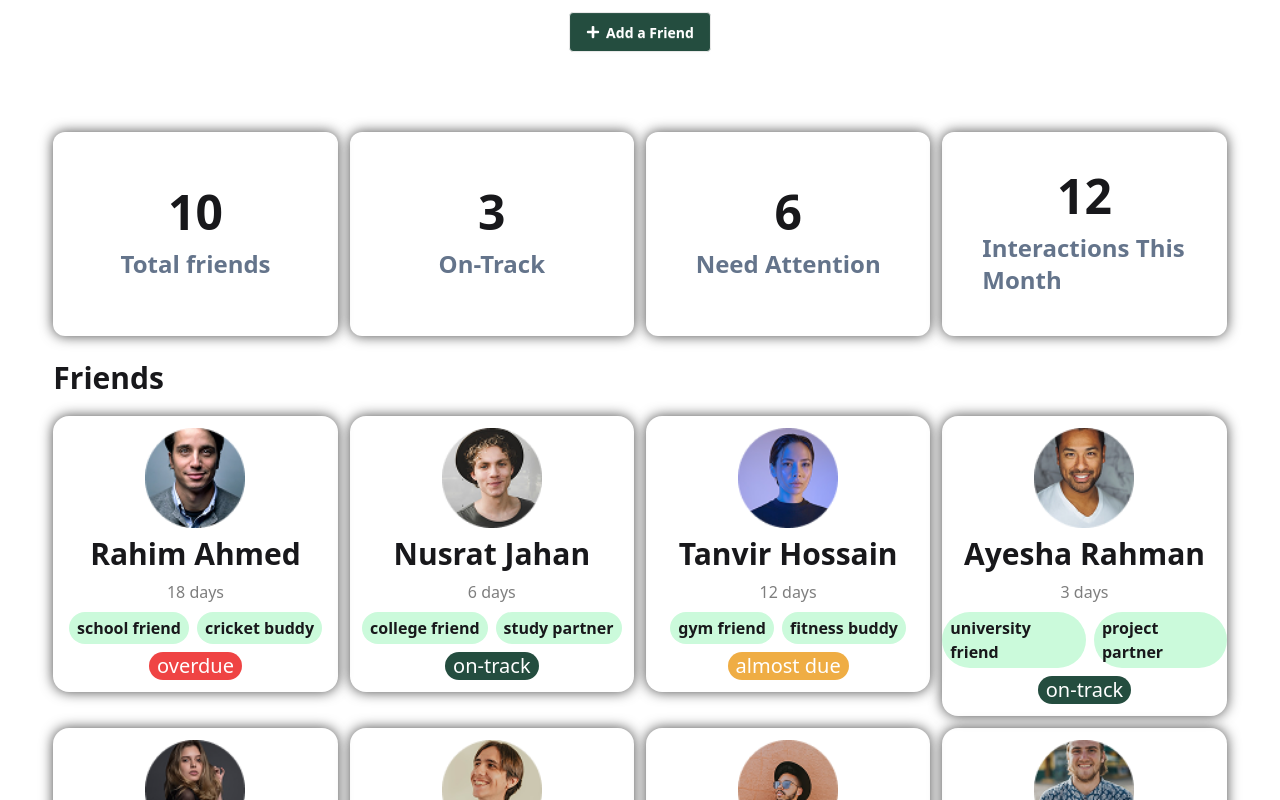
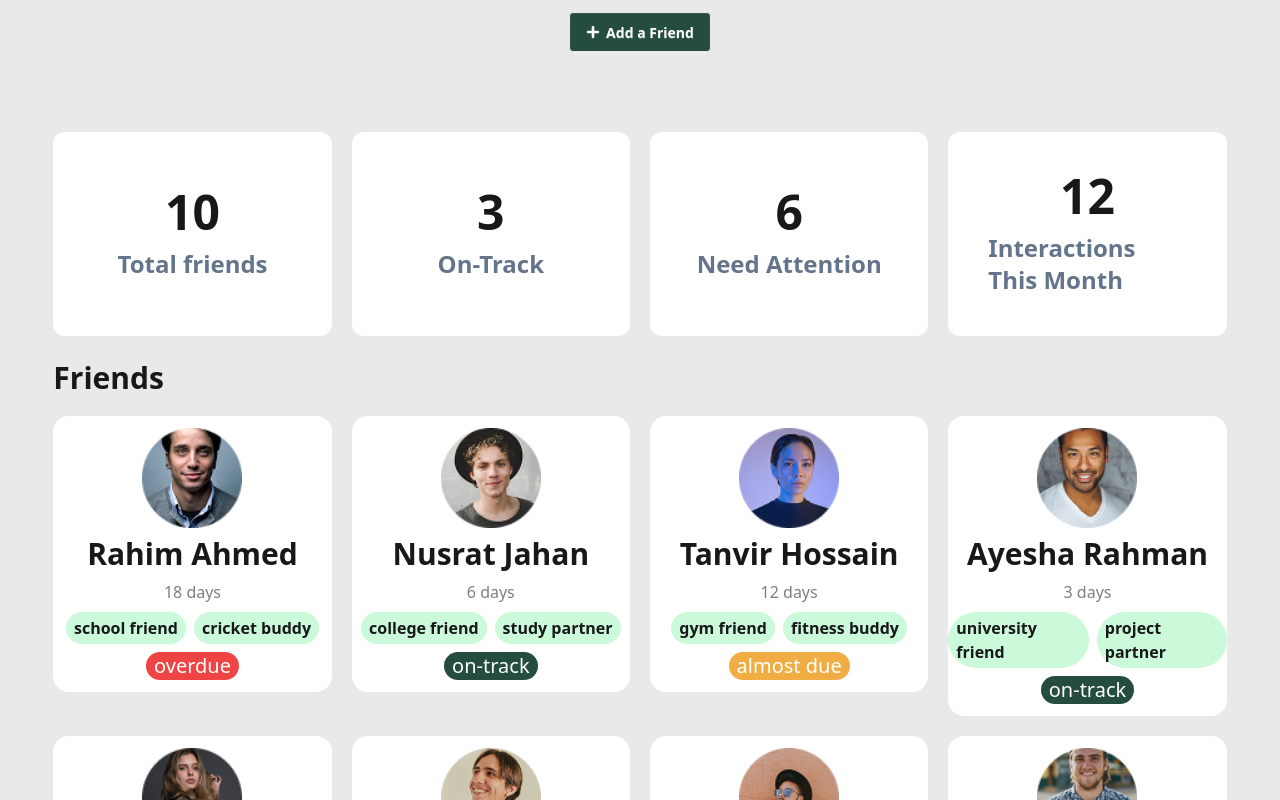
Before and after one commit to sheikhmhummadhasan/PH-Assinment-7, a Next.js app: page / in a window 1280 px wide. Shown: the part 280-1080 px from the top of the page. Built offline with nearby package versions, Linux system fonts and the light colour scheme.

Commit message:
Make is more looking preumim with background color

```diff
--- a/src/Compnent/Friends.jsx
+++ b/src/Compnent/Friends.jsx
@@ -32,20 +32,20 @@ const Friends = () => {
     // console.log(frd)
     return (
         <div>
-            <div className="grid grid-cols-1 md:grid-cols-2  lg:grid-cols-4 gap-3 mb-6 w-11/12 mx-auto">
-                <div className="p-10 flex flex-col items-center justify-center gap-3 box rounded-xl">
+            <div className="grid grid-cols-1 md:grid-cols-2  lg:grid-cols-4 gap-5 mb-6 w-11/12 mx-auto">
+                <div className="p-10 flex flex-col items-center justify-center gap-3 bg-[#fff] rounded-xl">
                     <p className='text-5xl font-semibold'>10</p>
                     <p className='text-2xl font-semibold text-[#64748B] '>Total friends</p>
                 </div>
-                <div className="p-10 flex flex-col items-center justify-center gap-3 box rounded-xl">
+                <div className="p-10 flex flex-col items-center justify-center gap-3 bg-[#fff] rounded-xl">
                     <p className='text-5xl font-semibold'>3</p>
                     <p className='text-2xl font-semibold text-[#64748B] '>On-Track</p>
                 </div>
-                <div className="p-10 flex flex-col items-center justify-center gap-3 box rounded-xl">
+                <div className="p-10 flex flex-col items-center justify-center gap-3 bg-[#fff] rounded-xl">
                     <p className='text-5xl font-semibold'>6</p>
                     <p className='text-2xl font-semibold text-[#64748B] '>Need Attention</p>
                 </div>
-                <div className="p-10 flex flex-col items-center justify-center gap-3 box rounded-xl">
+                <div className="p-10 flex flex-col items-center justify-center gap-3 bg-[#fff] rounded-xl">
                     <p className='text-5xl font-semibold'>{frd.length}</p>
                     <p className='text-2xl font-semibold text-[#64748B] '>Interactions This Month</p>
                 </div>
@@ -53,12 +53,12 @@ const Friends = () => {
             </div>
             <div className=" w-11/12 mx-auto">
                 <h1 className='font-semibold text-3xl'>Friends</h1>
-                <div className="grid grid-cols-1 md:grid-cols-2 lg:grid-cols-4 gap-3 my-5">
+                <div className="grid grid-cols-1 md:grid-cols-2 lg:grid-cols-4 gap-5 my-5">
                     {
                         frd.map((e) => {
                             return (
                                 <Link key={e.id} href={`/${e.id}`}>
-                                    <div className="flex flex-col items-center justify-center gap-2 box rounded-2xl py-3 ">
+                                    <div className="flex flex-col items-center justify-center gap-2 bg-[#fff] rounded-2xl py-3 ">
                                         <Image src={e.picture} alt='hero' height={100} width={100} />
                                         <h2 className="text-3xl font-semibold">{e.name}</h2>
                                         <p className='text-[#7e7e7e]'>{e.days_since_contact} days</p>
--- a/src/Compnent/Rechart.jsx
+++ b/src/Compnent/Rechart.jsx
@@ -27,7 +27,7 @@ const Rechart = () => {
                     <h2 className="text-6xl font-semibold">Friendship Analytics</h2>
                 </div>
 
-                <div className="flex items-center justify-center flex-col w-11/12 mx-auto gap-5 rounded-2xl p-20 mb-6 bg-[#e4e4e4]">
+                <div className="flex items-center justify-center flex-col w-11/12 mx-auto gap-5 rounded-2xl p-20 mb-6 bg-[#fff]">
 
                     <PieChart width={500} height={300}>
                         <Pie
--- a/src/app/layout.js
+++ b/src/app/layout.js
@@ -24,7 +24,7 @@ export default function RootLayout({ children }) {
     <html
       lang="en"
       data-theme="light"
-      className={`${geistSans.variable} ${geistMono.variable} h-full antialiased`}
+      className={`${geistSans.variable} ${geistMono.variable} h-full antialiased bg-[#E9E9E9]`}
     >
       <body className="min-h-full flex flex-col">
         <Provider>
--- a/src/app/timeline/page.jsx
+++ b/src/app/timeline/page.jsx
@@ -28,12 +28,12 @@ const Timelinepage = () => {
                         {
                             click.map((e) => {
                                 return (
-                                    <div key={e.id} className="flex items-center gap-5 my-7 box rounded-xl p-5">
+                                    <div key={e.id} className="flex items-center gap-5 my-7 bg-[#fff] rounded-xl p-5">
                                         <h2 className='font-semibold text-4xl text-[#26292d]'>{e.Call}</h2>
 
                                         <div className="">
-                                            <h3 className='text-2xl font-semibold text-[#64748B]'><span className='font-bold text-[#000]'>{e.text}</span> with {det.name}</h3>
-                                            <h3 className='text-2xl font-semibold text-[#64748B]'>{det.next_due_date}</h3>
+                                            <h3 className='text-xl font-semibold text-[#64748B]'><span className='font-bold text-[#000] text-2xl'>{e.text}</span> with {det.name}</h3>
+                                            <h3 className='text-xl font-semibold text-[#64748B]'>{det.next_due_date}</h3>
                                         </div>
 
 
```
